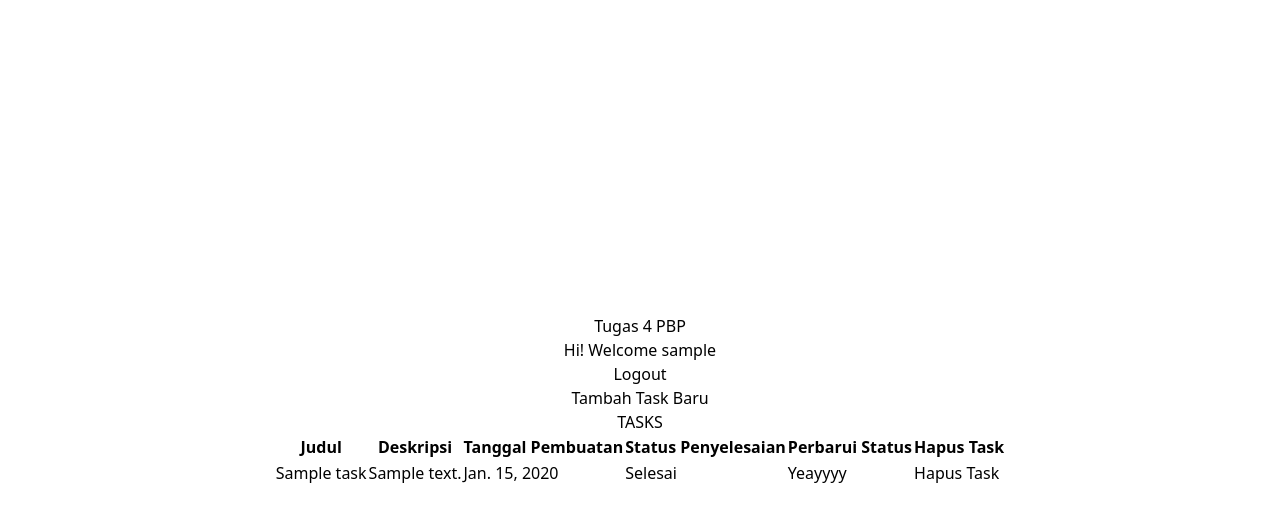
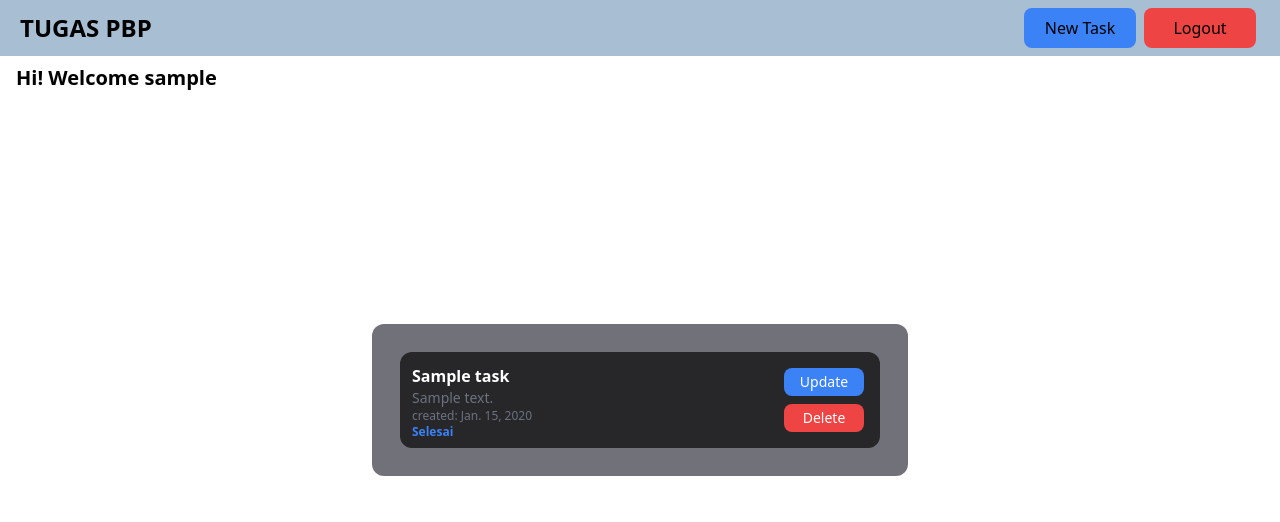
Before and after one commit to iqbalpa/tugas-2-pbp, a Django app: page /todolist/ in a window 1280 px wide. Shown: the top 522 px of the page. Run offline with Django 4.2, Linux system fonts and the light colour scheme; a user stored in the database is signed in; tables that the repository leaves empty hold one stand-in row (values such as "Sample post"); some libraries are stand-ins or nearby versions.

Commit message:
Tugas 5: implement styling in todolist pages

```diff
--- a/todolist/templates/registration.html
+++ b/todolist/templates/registration.html
@@ -16,7 +16,7 @@
                 {{ form.as_table }}
                 <tr class="mt-2 flex flex-col justify-center items-center">
                     <td></td>
-                    <td><a href="{% url 'todolist:registrasi_user' %}"><input class="bg-red-500 hover:bg-red-700 hover:cursor-pointer h-10 w-32 rounded-lg"  type="submit" name="submit" value="Daftar"/></a></td>
+                    <td><a href="{% url 'todolist:registrasi_user' %}"><input class="bg-blue-500 hover:bg-blue-700 hover:cursor-pointer h-10 w-32 rounded-lg"  type="submit" name="submit" value="Daftar"/></a></td>
                 </tr>
             </table>
         </form>
--- a/todolist/templates/todolist.html
+++ b/todolist/templates/todolist.html
@@ -2,7 +2,37 @@
 
  {% block content %}
 
-  <h1>Tugas 4 PBP</h1>
+  <div class="absolute p-5 h-14 flex flex-row justify-between items-center w-screen bg-[#a7bed3] top-0">
+    <h1 class="text-2xl font-bold">TUGAS PBP</h1>
+    <div class="flex flex-row items-center">
+      <a href="{% url 'todolist:create_task' %}"><button class="m-1 bg-blue-500 hover:bg-blue-700 hover:cursor-pointer h-10 w-28 rounded-lg">New Task</button></a>
+      <a href="{% url 'todolist:logout_user' %}"><button class="m-1 bg-red-500 hover:bg-red-700 hover:cursor-pointer h-10 w-28 rounded-lg">Logout</button></a>
+    </div>
+  </div>
+  <h1 class="absolute top-16 left-4 text-xl font-semibold">Hi! Welcome {{username}}</h1>
+  <div class="bg-zinc-500 p-5 rounded-xl">
+    {% for task in todolist %}
+      <div class="text-white hover:scale-105 duration-150 flex flex-row justify-between m-2 p-3 w-[30rem] h-24 bg-zinc-800 box-shadow-md rounded-xl">
+          <div>
+          <h2 class="font-semibold text-md">{{task.title}}</h2>
+          <h3 class="text-sm text-gray-500">{{task.description}}</h3>
+          <p class="text-xs text-gray-500">created: {{task.date}}</p>
+          {% if task.is_finished%}
+            <p class="text-xs font-semibold text-blue-500">Selesai</p>
+          {% else %}
+            <p class="text-xs font-semibold text-red-500">Belum Selesai</p>
+          {% endif %}
+        </div>
+        <div class="flex flex-col text-sm">
+          <a href="update/{{task.pk}}"><button class="m-1 bg-blue-500 hover:bg-blue-700 hover:cursor-pointer h-7 w-20 rounded-lg">Update</button></a>
+          <a href="delete/{{task.pk}}"><button class="m-1 bg-red-500 hover:bg-red-700 hover:cursor-pointer h-7 w-20 rounded-lg">Delete</button></a>
+        </div>
+      </div>
+    {% endfor %}
+  </div>
+
+
+  <!-- <h1>Tugas 4 PBP</h1>
   <h3>Hi! Welcome {{username}}</h3>
 
   <a href="{% url 'todolist:logout_user' %}"><button>Logout</button></a>
@@ -41,6 +71,6 @@
 
       </tr>
     {% endfor %}
-  </table>
+  </table> -->
 
  {% endblock content %}
```
